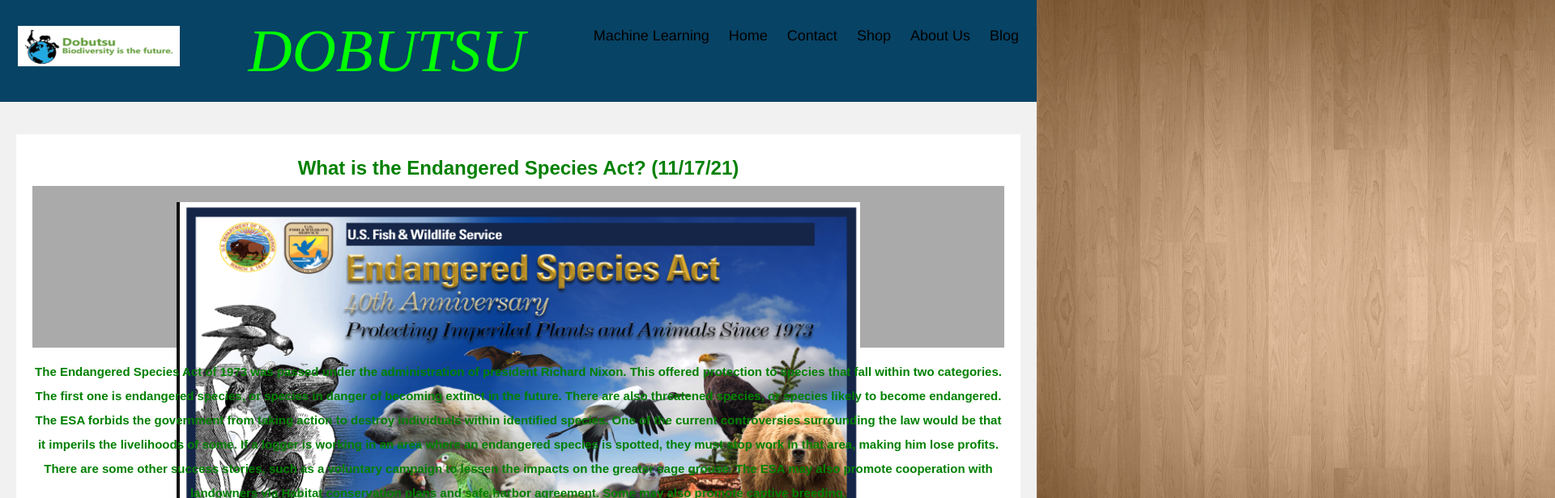
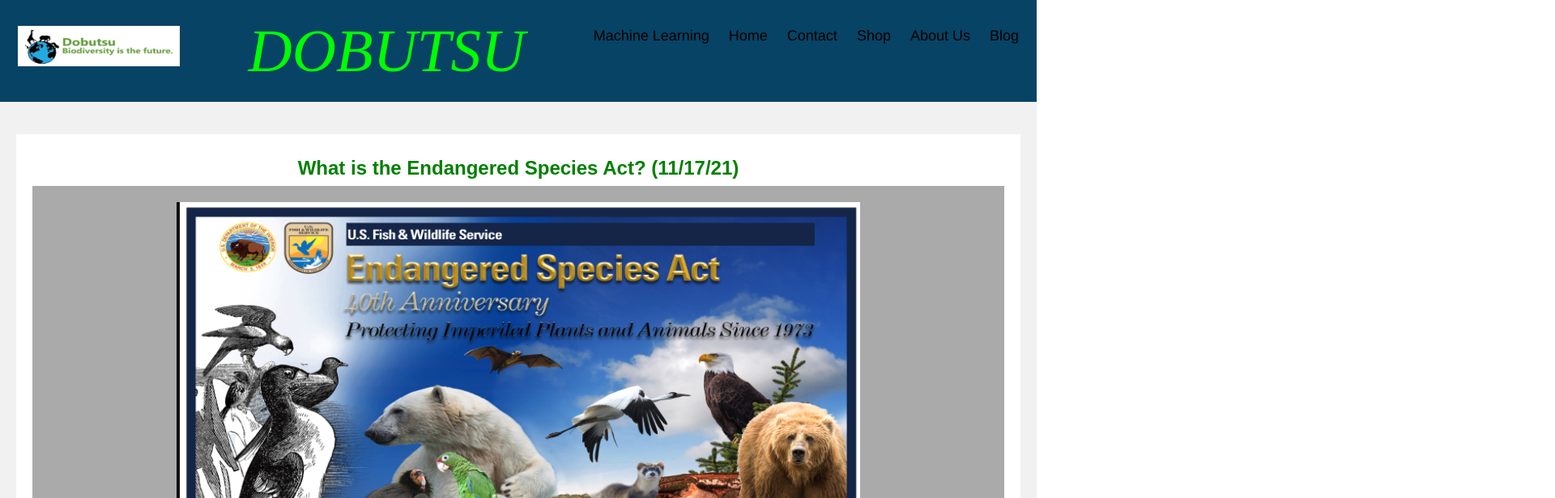
Before and after one commit to alexw-1/codeathon2022, a React (Create React App) app: page /#/blog in a window 1280 px wide. Shown: the top 616 px of the page at 81% size, 1920 px wide, since content can reach past the window. Built offline with nearby package versions, Linux system fonts and the light colour scheme.

Commit message:
finished blog

```diff
--- a/src/Blog.css
+++ b/src/Blog.css
@@ -16,7 +16,7 @@
     background-color: #aaa;
     width: 100%;
     padding: 20px;
-    height:200px;
+    height: auto;
   }
 
   /* Add a card effect for articles */
--- a/src/Blog.js
+++ b/src/Blog.js
@@ -1,7 +1,7 @@
 import './Blog.css';
 import esa from './Screen_Shot_2020-09-13_at_1.14.49_PM_big.png';
 import Detroit from './detriot sprawl.jpg';
-import extinct from './dino.jpg';
+import extinct from './dinosaur-extinction-theories-top-ten-large.jpg';
 import six from './graph.png';
 export default function Blog() {
     return (
```
Also changed, not shown: src/dinosaur-extinction-theories-top-ten-large.jpg (added), src/extinctionis.jpg (added).
